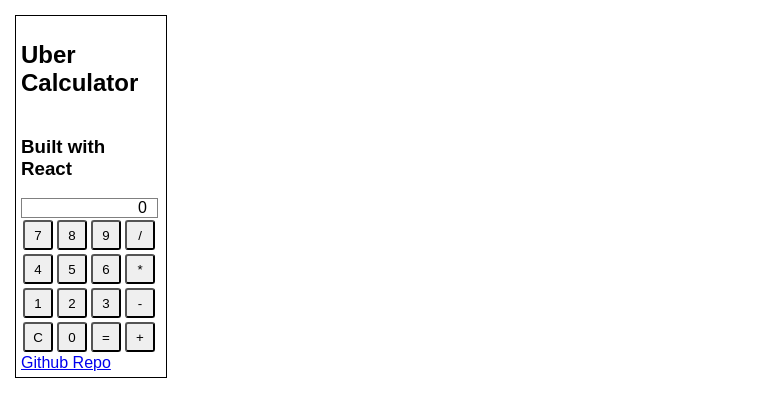
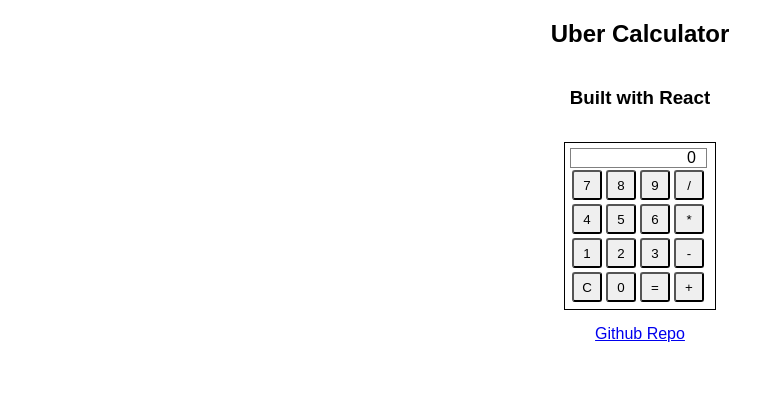
Before and after one commit to jlincodes/uber-calculator, a React (Create React App) app: page / in a window 1280 px wide. Shown: the top 416 px of the page, without its empty margins (0-777 px from the left). Built offline with nearby package versions, Linux system fonts and the light colour scheme.

Commit message:
Mods styling

```diff
--- a/src/App.css
+++ b/src/App.css
@@ -1,4 +1,11 @@
 .App {
+  display: flex;
+  flex-direction: column;
+  justify-content: center;
+  align-items: center;
+}
+
+.calc {
   margin: 15px;
   border: 1px solid black;
   padding: 5px;
```
